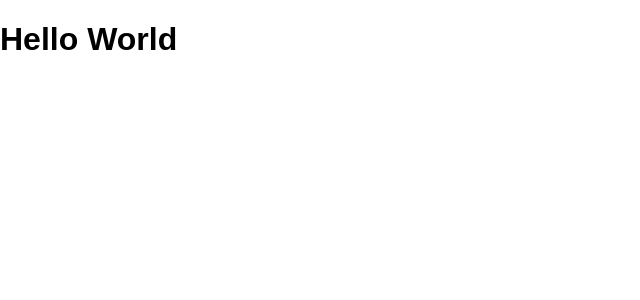
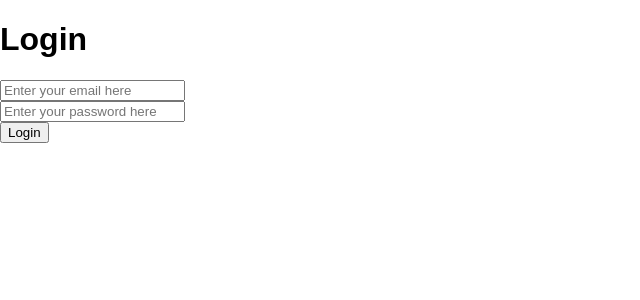
Before and after one commit to upcs/cs341-spring-2024-cisgo-afternoon, a React (Create React App) app in the folder client/: page /login in a window 1280 px wide. Shown: the top 300 px of the page, without its empty margins (0-640 px from the left). Built offline with nearby package versions, Linux system fonts and the light colour scheme.

Commit message:
login page

```diff
--- a/client/src/components/NavBar.js
+++ b/client/src/components/NavBar.js
@@ -24,7 +24,7 @@ const NavBar = () => {
             </Link>
           </li>
           <li className="expanded">
-            <Link to="/add">
+            <Link to="/login">
               <i className="material-icons">location_on</i>
               Add a Pin
             </Link>
--- a/client/src/pages/Login.js
+++ b/client/src/pages/Login.js
@@ -2,8 +2,17 @@ import React from 'react';
 
 const Login = () => {
   return (
-    <div>
-      <h1>Hello World</h1>
+    <div classname="login_container">
+      <h1 classname="login_header">Login</h1>
+      <div classname="login_body">
+        <form action="/success" method="get" id="login-form">
+          <input type="text" id="email" name="email" placeholder="Enter your email here" required></input>
+          <br />
+          <input type="text" id="password" name="password" placeholder="Enter your password here" required></input>
+          <br />
+          <button type="login">Login</button>
+        </form>
+      </div>
     </div>
   );
 }
```
